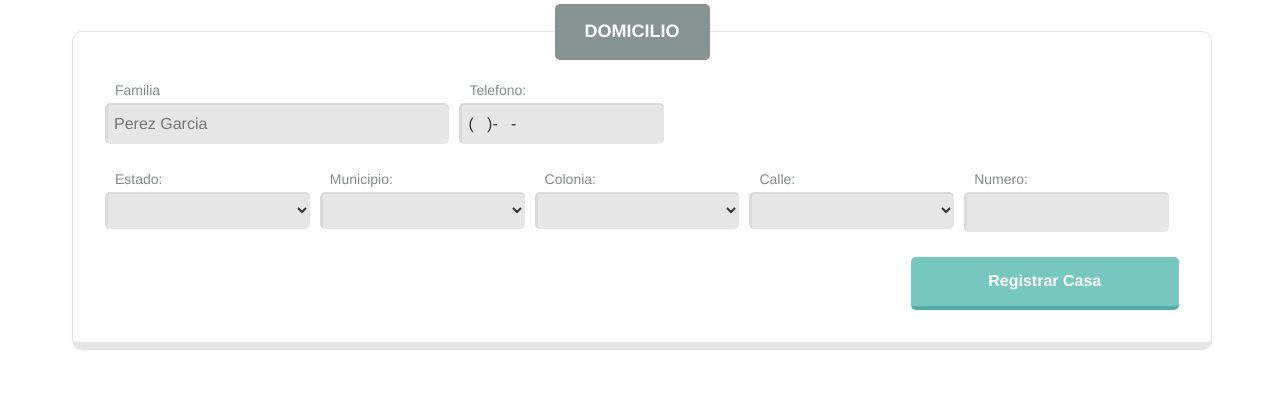
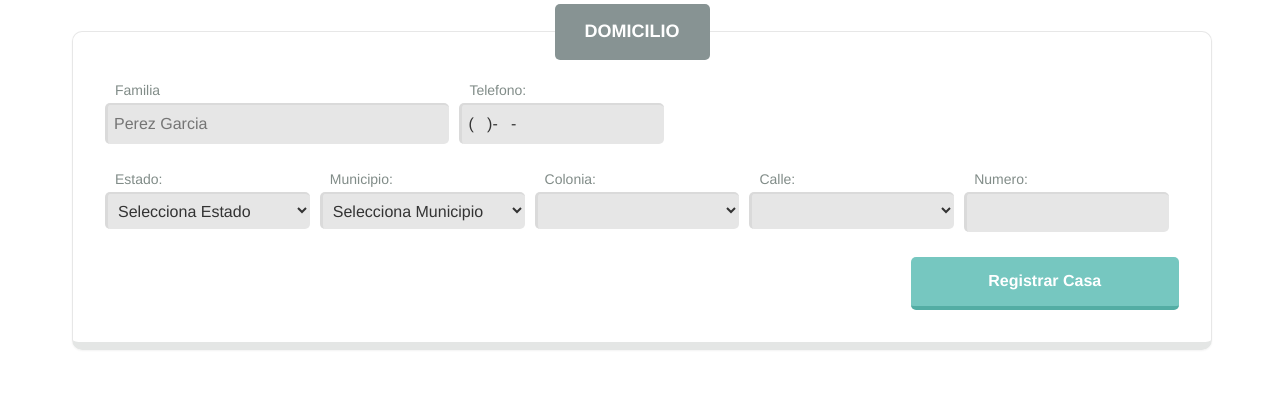
Before and after one commit to yaranRamos/ecolonia, a CodeIgniter app: page /ecolonia/index.php/administrador/registrar_colono in a window 1280 px wide. Shown: the part 146-566 px from the top of the page. Run offline with CodeIgniter, Linux system fonts and the light colour scheme.

Commit message:
Script para agregar en los selects Estados y Municipios

```diff
--- a/application/controllers/administrador.php
+++ b/application/controllers/administrador.php
@@ -6,6 +6,8 @@
 		parent::__construct();
 		$this->load->model('casa_model');
 		$this->load->model('colono_model');
+		$this->load->model('estado_model');
+		$this->load->model('municipio_model');
 	}
 
 	public function index()
@@ -24,8 +26,13 @@
 
 	public function registrar_colono()
 	{
+		// Cargamos todos lo estados de la base de datos
+		$estados = $this->estado_model->get_estados();
+		$data = array(
+			'estado' => $estados
+		);
 		$this->load->view('administrador/header_admon');
-		$this->load->view('administrador/registrar_colono');
+		$this->load->view('administrador/registrar_colono',$data);
 		$this->load->view('administrador/footer_admon');
 	}
 
@@ -95,4 +102,12 @@
 			echo json_encode($resp);
 		}
 	}
+
+	public function get_municipios(){
+		if($this->input->post()){
+			$id_estado = $this->input->post('estado_id');
+			$municipios = $this->municipio_model->get_municipios($id_estado);
+			echo json_encode($municipios);
+		}
+	}
 }
--- /dev/null
+++ b/application/models/estado_model.php
@@ -0,0 +1,11 @@
+<?php
+class Estado_model extends CI_Model{
+
+	public function __construct(){
+		parent::__construct();
+	}
+
+	public function get_estados(){
+		return $this->db->get('estado');
+	}
+}
--- /dev/null
+++ b/application/models/municipio_model.php
@@ -0,0 +1,14 @@
+<?php
+class Municipio_model extends CI_Model{
+
+	public function __construct(){
+		parent::__construct();
+	}
+
+	public function get_municipios($id_estado){
+		return $this->db->where('Estado',$id_estado)
+						->from('municipio')
+						->get()
+						->result();
+	}
+}
--- a/application/views/administrador/header_admon.php
+++ b/application/views/administrador/header_admon.php
@@ -9,6 +9,7 @@
 		<link rel="stylesheet" type="text/css" href="css/font-awesome.css"/>
 		<script type="text/javascript" src="js/jquery.js"></script>
 		<script type="text/javascript" src="js/bootstrap.js"></script>
+		<script type="text/javascript" src="js/miJs.js"></script>
 		<meta charset="UTF-8"/>
 	</head>
 	<body>
--- a/application/views/administrador/registrar_colono.php
+++ b/application/views/administrador/registrar_colono.php
@@ -19,16 +19,18 @@
 								<div class="lineal">
 									<div class="grupo x5">
 										<label for="">Estado:</label>
-										<select name="" id="estado_casa">
-											<option value=""></option>
-											<option value="1">Colima</option>
+										<select  onchange="getMunicipio(this.value)" name="estado_id" id="estado">
+											<option value="">Selecciona Estado</option>
+											<?php foreach($estado->result() as $estado){?>
+											<option value="<?php echo $estado->Id?>"><?php echo $estado->Nombre?></option>
+											<?php }?>
 										</select>
 									</div>
 									<div class="grupo x5">
 										<label for="">Municipio:</label>
-										<select name="" id="municipio_casa">
-											<option value=""></option>
-											<option value="1">Colima</option>
+										<select name="" id="municipio">
+											<option value="">Selecciona Municipio</option>
+
 										</select>
 									</div>
 									<div class="grupo x5">
--- /dev/null
+++ b/js/miJs.js
@@ -0,0 +1,24 @@
+// Obtenemos los estados
+function getMunicipio(estado_id){
+	var estado = estado_id;
+	var municipios = $("#municipio");
+	// cargamos con ajax los municipios del estado
+	municipios.find('option').remove().end().append('<option value="">Seleccione Municipio</option>').val('');
+	jQuery.ajax({
+		url:'http://localhost/ecolonia/index.php/administrador/get_municipios',
+		timeout:3000,
+		type:'post',
+		data:{
+			estado_id: estado
+		}
+	}).done(function(resp){
+		var miJson = jQuery.parseJSON(resp);
+		if(miJson){
+			for(var item in miJson){
+				municipios.append('<option value"' + miJson[item].Id + '">' + miJson[item].Nombre + '</option>');
+			}
+		}else{
+			alert("Algo fallo");
+		}
+	});
+}
```
